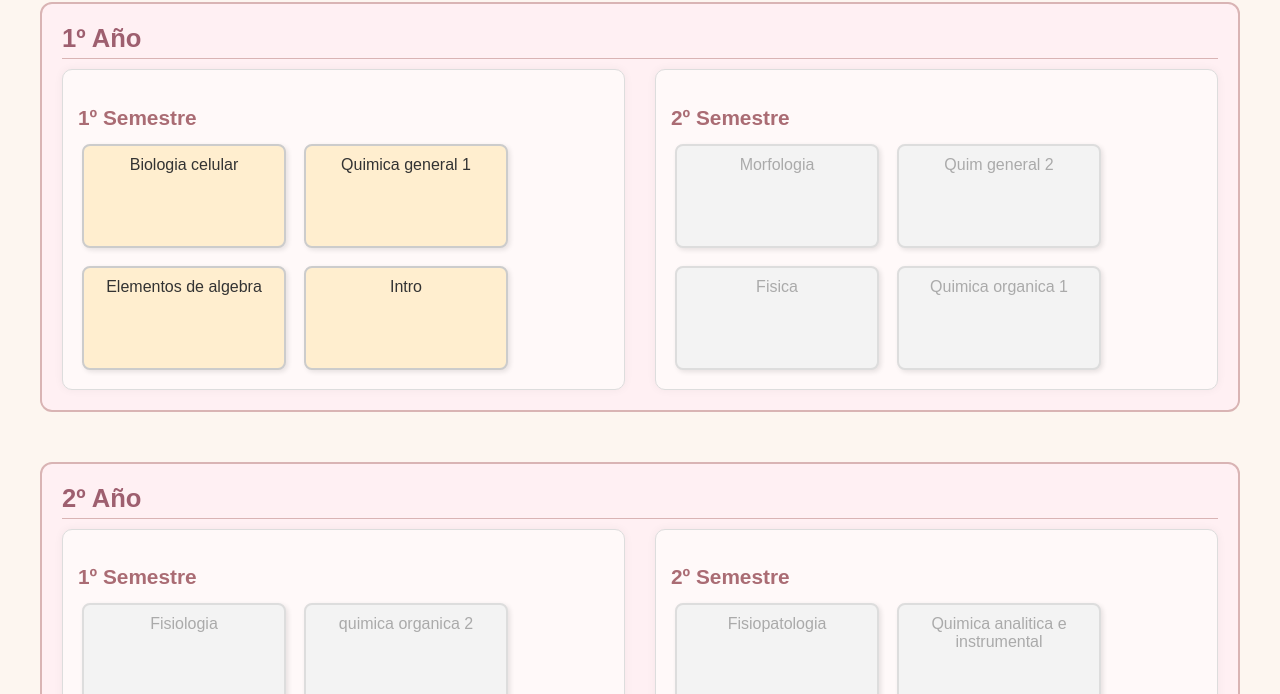
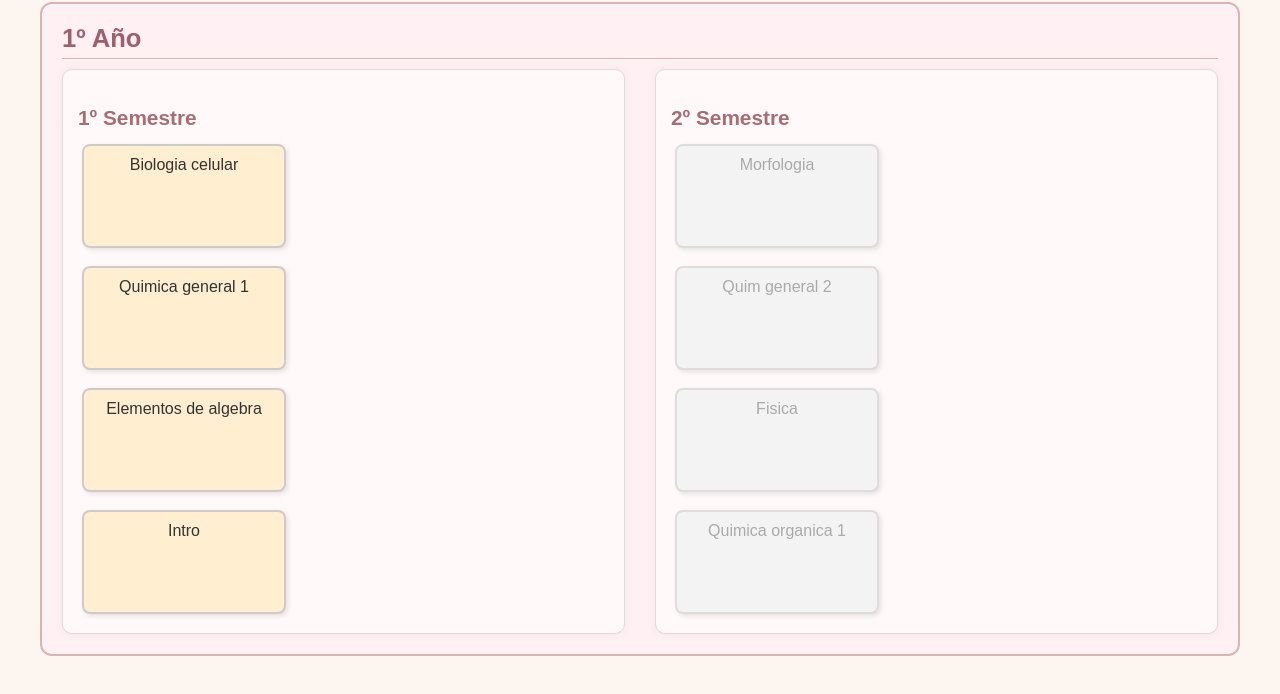
Before and after one commit to bilim003/malla-qf, a plain HTML site: page index.html in a window 1280 px wide. Shown: the part 106-800 px from the top of the page. Drawn offline with Linux system fonts and the light colour scheme.

Commit message:
Update estilos.css

```diff
--- a/estilos.css
+++ b/estilos.css
@@ -71,9 +71,9 @@ h1 {
 /* Contenedor de los ramos */
 .grid {
   display: flex;
-  flex-wrap: wrap;
+  flex-direction: column; /* <-- Cambia la dirección a vertical */
   gap: 10px;
-  justify-content: flex-start;
+  align-items: flex-start;
 }
 
 /* Cada ramo */
```
